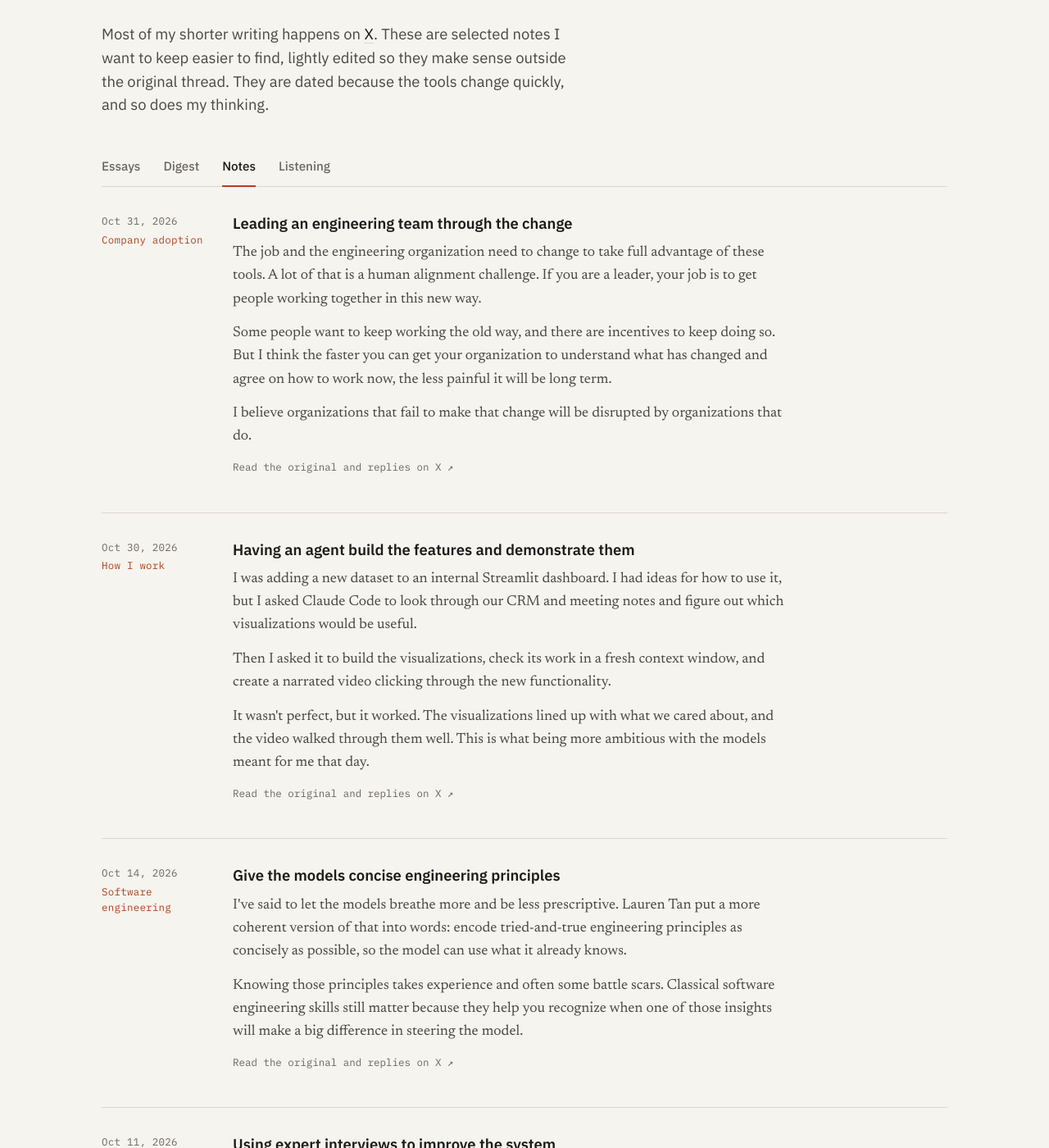
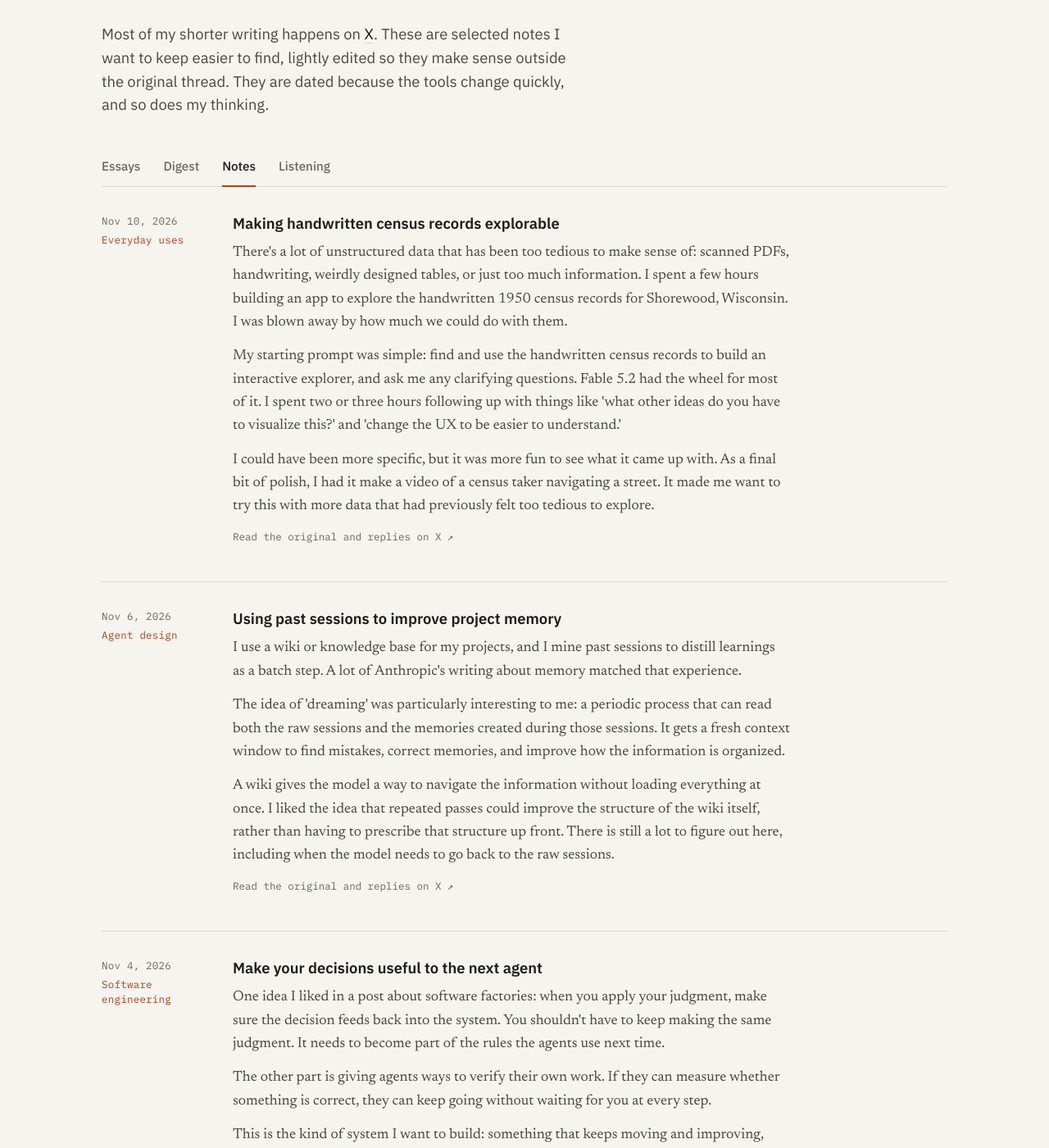
Before and after one commit to MattStockton/MattStockton.github.io, a Jekyll site: the page built from notes.markdown, in a window 1280 px wide and 1400 px high, scrolled down 198 px. Shown: the whole window at 82% size. Built offline with Jekyll 4.4.1, drawn with Linux system fonts in a browser that asks for light colours; comment, search, counter and statistics services are not loaded; some of the changed text lies outside the part shown.

Commit message:
Refresh Notes with census, memory, and agent workflow posts

```diff
--- a/_data/x_notes.yml
+++ b/_data/x_notes.yml
@@ -1,3 +1,39 @@
+- title: "Making handwritten census records explorable"
+  slug: "making-handwritten-census-records-explorable"
+  date: "Nov 10, 2026"
+  datetime: "2026-11-10"
+  theme: "Everyday uses"
+  url: "https://x.com/mstockton/status/2120219954058285487"
+  summary: "I spent a few hours with Fable 5.2 building an interactive explorer for Shorewood's handwritten 1950 census records."
+  paragraphs:
+    - "There's a lot of unstructured data that has been too tedious to make sense of: scanned PDFs, handwriting, weirdly designed tables, or just too much information. I spent a few hours building an app to explore the handwritten 1950 census records for Shorewood, Wisconsin. I was blown away by how much we could do with them."
+    - "My starting prompt was simple: find and use the handwritten census records to build an interactive explorer, and ask me any clarifying questions. Fable 5.2 had the wheel for most of it. I spent two or three hours following up with things like 'what other ideas do you have to visualize this?' and 'change the UX to be easier to understand.'"
+    - "I could have been more specific, but it was more fun to see what it came up with. As a final bit of polish, I had it make a video of a census taker navigating a street. It made me want to try this with more data that had previously felt too tedious to explore."
+
+- title: "Using past sessions to improve project memory"
+  slug: "using-past-sessions-to-improve-project-memory"
+  date: "Nov 6, 2026"
+  datetime: "2026-11-06"
+  theme: "Agent design"
+  url: "https://x.com/mstockton/status/2118841080414134396"
+  summary: "I use a wiki for my projects and mine past sessions to distill learnings in a batch step."
+  paragraphs:
+    - "I use a wiki or knowledge base for my projects, and I mine past sessions to distill learnings as a batch step. A lot of Anthropic's writing about memory matched that experience."
+    - "The idea of 'dreaming' was particularly interesting to me: a periodic process that can read both the raw sessions and the memories created during those sessions. It gets a fresh context window to find mistakes, correct memories, and improve how the information is organized."
+    - "A wiki gives the model a way to navigate the information without loading everything at once. I liked the idea that repeated passes could improve the structure of the wiki itself, rather than having to prescribe that structure up front. There is still a lot to figure out here, including when the model needs to go back to the raw sessions."
+
+- title: "Make your decisions useful to the next agent"
+  slug: "make-your-decisions-useful-to-the-next-agent"
+  date: "Nov 4, 2026"
+  datetime: "2026-11-04"
+  theme: "Software engineering"
+  url: "https://x.com/mstockton/status/2117995062613225631"
+  summary: "When you apply your judgment, feed that decision back into the system so you don't have to make it again."
+  paragraphs:
+    - "One idea I liked in a post about software factories: when you apply your judgment, make sure the decision feeds back into the system. You shouldn't have to keep making the same judgment. It needs to become part of the rules the agents use next time."
+    - "The other part is giving agents ways to verify their own work. If they can measure whether something is correct, they can keep going without waiting for you at every step."
+    - "This is the kind of system I want to build: something that keeps moving and improving, while still being constrained by my judgment and taste. Agents shouldn't be waiting on me, and I shouldn't be waiting on agents."
+
 - title: "Leading an engineering team through the change"
   slug: "leading-an-engineering-team-through-change"
   date: "Oct 31, 2026"
@@ -33,6 +69,8 @@
   paragraphs:
     - "I've said to let the models breathe more and be less prescriptive. Lauren Tan put a more coherent version of that into words: encode tried-and-true engineering principles as concisely as possible, so the model can use what it already knows."
     - "Knowing those principles takes experience and often some battle scars. Classical software engineering skills still matter because they help you recognize when one of those insights will make a big difference in steering the model."
+  update: "In November, I added a more specific version of this: when a model makes the same mistake repeatedly, add the generalized principle to AGENTS.md. Don't keep adding a rule for every little detail. If the model can figure something out by reading the codebase, you may not need to put it in the instructions at all."
+  update_url: "https://x.com/mstockton/status/2119585033048510563"
 
 - title: "Using expert interviews to improve the system"
   slug: "expert-interviews-improve-the-system"
@@ -177,6 +215,8 @@
   summary: "Break the work into smaller steps. If a step can be done reliably with code, make that code available to the agent as a tool."
   paragraphs:
     - "Break what you are trying to do into smaller steps. If code can handle a step reliably, write that code and give it to the agent as a tool. Do not ask a model to imitate a process that ordinary software can do reliably."
+  update: "In October, I expanded on this: skills and instruction-following have gotten much better, but they're still one tool in the toolbox. Understand the job first, then choose the tools for it. Sometimes putting all the complexity into a skill is the wrong answer for the problem you're trying to solve."
+  update_url: "https://x.com/mstockton/status/2111597030212874741"
 
 - title: "Look for problems you can test"
   slug: "verifiable-long-tail-domains"
@@ -391,6 +431,7 @@
 
 - title: "Agentic engineering is not vibe coding"
   slug: "agentic-engineering-is-not-vibe-coding"
+  archived: true
   date: "Mar 14, 2026"
   datetime: "2026-03-14"
   theme: "Software engineering"
--- /dev/null
+++ b/notes/make-your-decisions-useful-to-the-next-agent.markdown
@@ -0,0 +1,8 @@
+---
+# Generated from _data/x_notes.yml by update-x-notes. Do not edit directly.
+layout: x-note
+title: "Make your decisions useful to the next agent"
+excerpt: "When you apply your judgment, feed that decision back into the system so you don't have to make it again."
+permalink: /notes/make-your-decisions-useful-to-the-next-agent/
+note_slug: "make-your-decisions-useful-to-the-next-agent"
+---
--- /dev/null
+++ b/notes/making-handwritten-census-records-explorable.markdown
@@ -0,0 +1,8 @@
+---
+# Generated from _data/x_notes.yml by update-x-notes. Do not edit directly.
+layout: x-note
+title: "Making handwritten census records explorable"
+excerpt: "I spent a few hours with Fable 5.2 building an interactive explorer for Shorewood's handwritten 1950 census records."
+permalink: /notes/making-handwritten-census-records-explorable/
+note_slug: "making-handwritten-census-records-explorable"
+---
--- /dev/null
+++ b/notes/using-past-sessions-to-improve-project-memory.markdown
@@ -0,0 +1,8 @@
+---
+# Generated from _data/x_notes.yml by update-x-notes. Do not edit directly.
+layout: x-note
+title: "Using past sessions to improve project memory"
+excerpt: "I use a wiki for my projects and mine past sessions to distill learnings in a batch step."
+permalink: /notes/using-past-sessions-to-improve-project-memory/
+note_slug: "using-past-sessions-to-improve-project-memory"
+---
```
